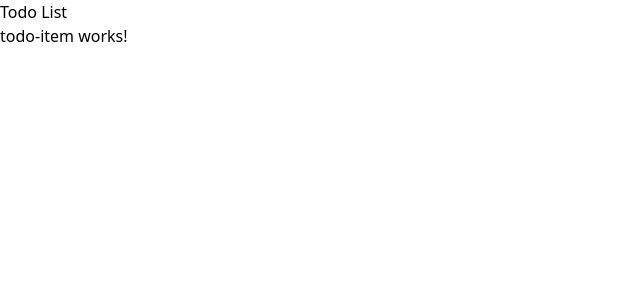
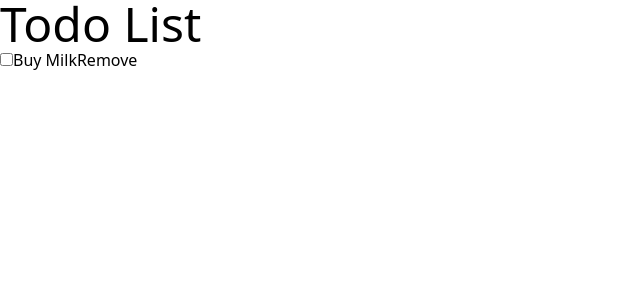
Before and after one commit to r0zh/todo-list, an Angular app: page / in a window 1280 px wide. Shown: the top 300 px of the page, without its empty margins (0-640 px from the left). Built offline with nearby package versions, Linux system fonts and the light colour scheme.

Commit message:
update todo item component

```diff
--- a/src/app/app.component.html
+++ b/src/app/app.component.html
@@ -1,2 +1,2 @@
-<h1>Todo List</h1>
+<h1 class="text-5xl">Todo List</h1>
 <app-todo-item></app-todo-item>
--- a/src/app/todo-item/todo-item.component.html
+++ b/src/app/todo-item/todo-item.component.html
@@ -1 +1,5 @@
-<p>todo-item works!</p>
+<div>
+  <input type="checkbox" />
+  <span>{{ item.name }}</span>
+  <button>Remove</button>
+</div>
--- a/src/app/todo-item/todo-item.component.ts
+++ b/src/app/todo-item/todo-item.component.ts
@@ -1,10 +1,15 @@
 import { Component } from '@angular/core';
+import { Item } from '../item';
 
 @Component({
   selector: 'app-todo-item',
   templateUrl: './todo-item.component.html',
-  styleUrls: ['./todo-item.component.css']
+  styleUrls: ['./todo-item.component.css'],
 })
 export class TodoItemComponent {
-
+  item: Item = {
+    id: 1,
+    name: 'Buy Milk',
+    status: false,
+  };
 }
```
